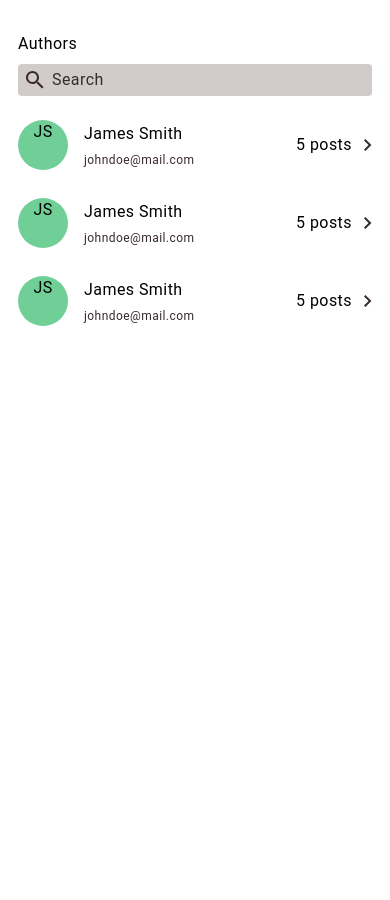
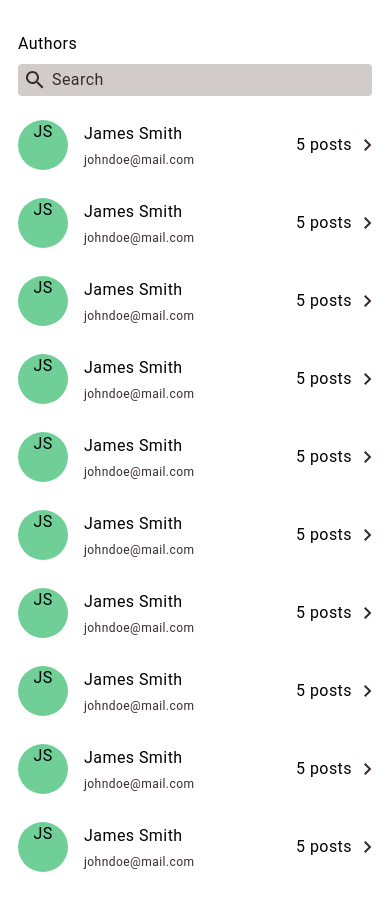
Before and after one commit to nodeTempest/hello-native, a React Native app: screen / in a window 390 px wide. Before the commit the page ends 844 px from the top, so only its background shows below. Built offline with nearby package versions, Linux system fonts and the light colour scheme.

Commit message:
[Feature] add lodash and make items scrollable

```diff
--- a/package.json
+++ b/package.json
@@ -8,8 +8,10 @@
     "eject": "expo eject"
   },
   "dependencies": {
+    "@types/lodash": "^4.14.162",
     "expo": "~39.0.2",
     "expo-status-bar": "~1.0.2",
+    "lodash": "^4.17.20",
     "react": "16.13.1",
     "react-dom": "16.13.1",
     "react-native": "https://github.com/expo/react-native/archive/sdk-39.0.4.tar.gz",
--- a/src/components/AuthorsContainer.tsx
+++ b/src/components/AuthorsContainer.tsx
@@ -1,13 +1,27 @@
 import React from "react";
-import { View } from "react-native";
+import { FlatList } from "react-native";
 import { AuhtorItem } from "./AuhtorItem";
+
+import _ from "lodash";
+
+const item = {
+  name: "James Smith",
+  email: "johndoe@mail.com",
+  posts: 5,
+};
+
+const data = _.range(0, 10).map(id => ({
+  ...item,
+  id: id.toString(),
+}));
 
 export const AuthorsContainer: React.FC = () => {
   return (
-    <View>
-      <AuhtorItem />
-      <AuhtorItem />
-      <AuhtorItem />
-    </View>
+    <FlatList
+      data={data}
+      renderItem={() => <AuhtorItem />}
+      keyExtractor={item => item.id}
+      style={{ marginRight: -18, paddingRight: 18 }}
+    />
   );
 };
```
Also changed, not shown: 1 other file (tests, documents, lock files or other folders).
